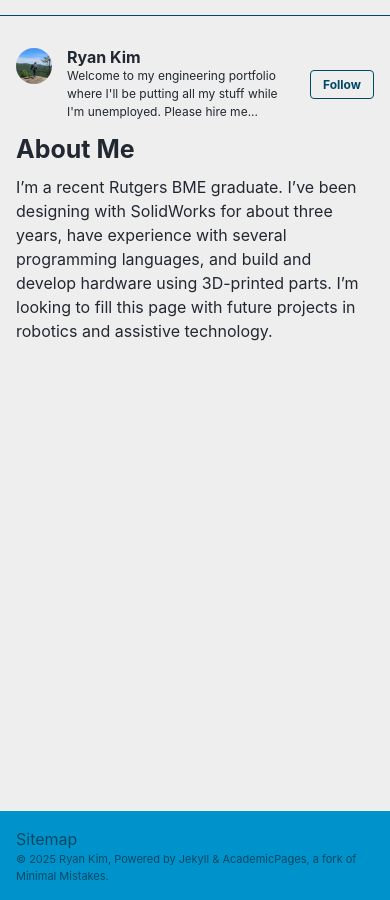
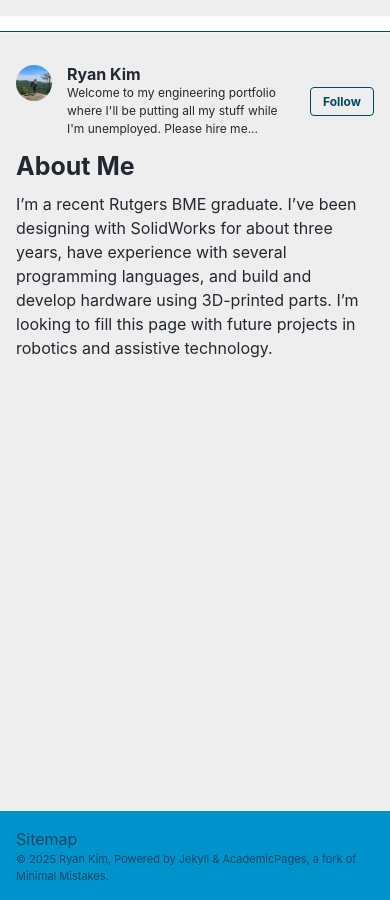
Before and after one commit to Rkydin/rkydin.github.io, a Jekyll site: the page built from _pages/about.md, in a window 390 px wide. Built offline with Jekyll 4.4.1, drawn with Linux system fonts in a browser that asks for light colours; a script that is not in the unit is left out.

Commit message:
Update custom.html

```diff
--- a/_includes/head/custom.html
+++ b/_includes/head/custom.html
@@ -12,29 +12,76 @@
 <meta name="theme-color" content="#ffffff"/>
 
 <style>
-/* Force hamburger menu on mobile */
+/* Force show masthead on mobile */
 @media screen and (max-width: 768px) {
-  /* Force show hamburger button */
-  .greedy-nav__toggle {
+  .masthead {
     display: block !important;
     visibility: visible !important;
-    opacity: 1 !important;
-  }
-
-  /* Force hide regular nav links */
-  .greedy-nav .visible-links {
-    display: none !important;
-  }
-
-  /* Ensure masthead is visible */
-  .masthead {
-    display: block !important;
+    position: relative !important;
+    z-index: 999 !important;
+    background: #fff !important;
+    border-bottom: 1px solid #f2f3f3 !important;
   }
 
   .masthead__inner-wrap {
     display: flex !important;
     justify-content: space-between !important;
     align-items: center !important;
+    padding: 0.5em 1em !important;
+  }
+
+  .site-title {
+    display: block !important;
+    font-size: 1.2em !important;
+  }
+
+  .greedy-nav {
+    display: flex !important;
+    align-items: center !important;
+  }
+
+  .greedy-nav__toggle {
+    display: block !important;
+    visibility: visible !important;
+    opacity: 1 !important;
+    padding: 0.5rem !important;
+    margin: 0 !important;
+    background: transparent !important;
+    border: 0 !important;
+    cursor: pointer !important;
+  }
+
+  .greedy-nav .visible-links {
+    display: none !important;
+  }
+
+  .greedy-nav .hidden-links {
+    position: absolute !important;
+    top: 100% !important;
+    right: 0 !important;
+    margin-top: 5px !important;
+    background: #fff !important;
+    border: 1px solid #ccc !important;
+    box-shadow: 0 2px 8px rgba(0,0,0,0.1) !important;
+    border-radius: 4px !important;
+    z-index: 1000 !important;
+    min-width: 200px !important;
+  }
+
+  .greedy-nav .hidden-links li {
+    display: block !important;
+  }
+
+  .greedy-nav .hidden-links a {
+    display: block !important;
+    padding: 10px 20px !important;
+    border-bottom: 1px solid #eee !important;
+    color: #000 !important;
+    text-decoration: none !important;
+  }
+
+  .greedy-nav .hidden-links a:hover {
+    background: #f5f5f5 !important;
   }
 }
 </style>
```
